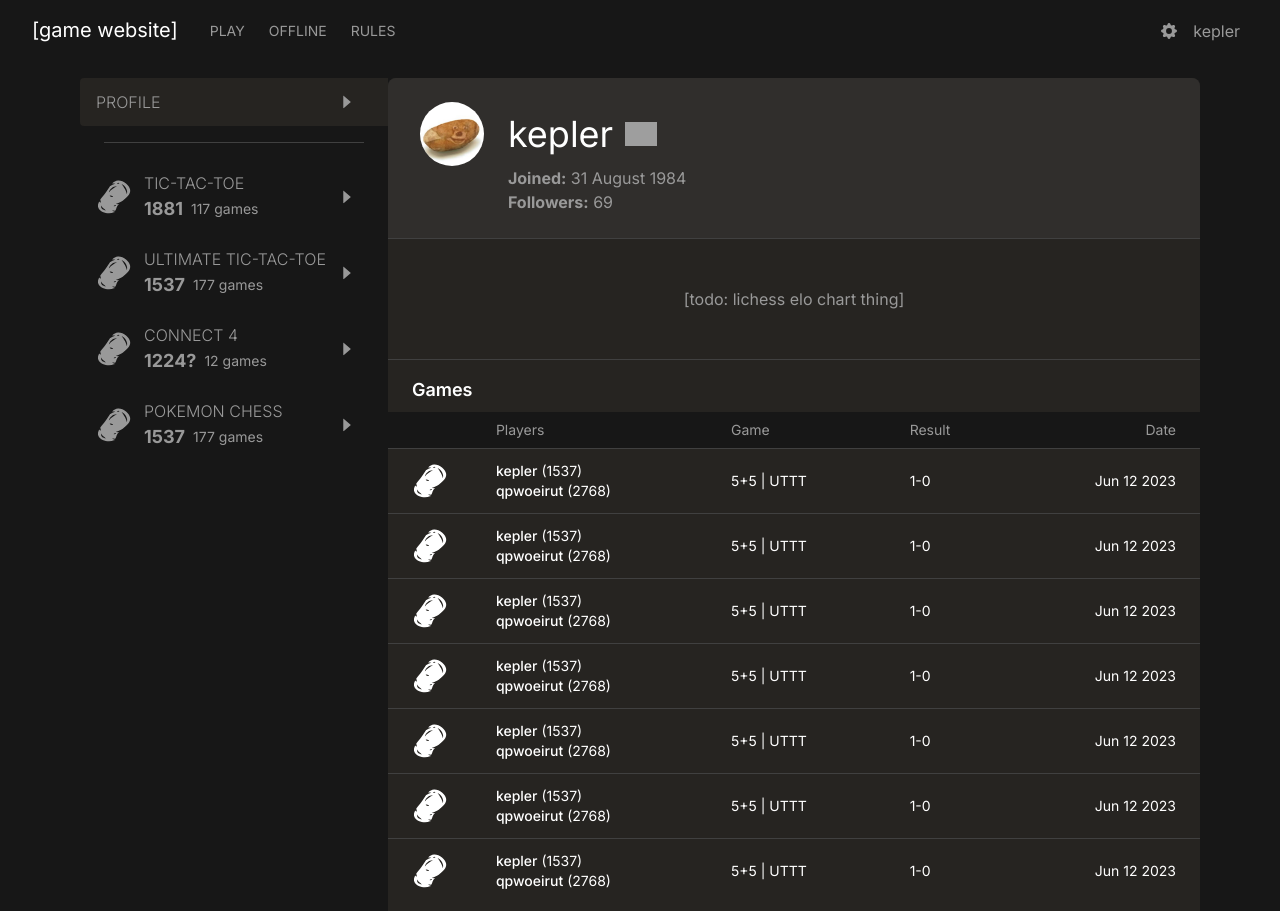
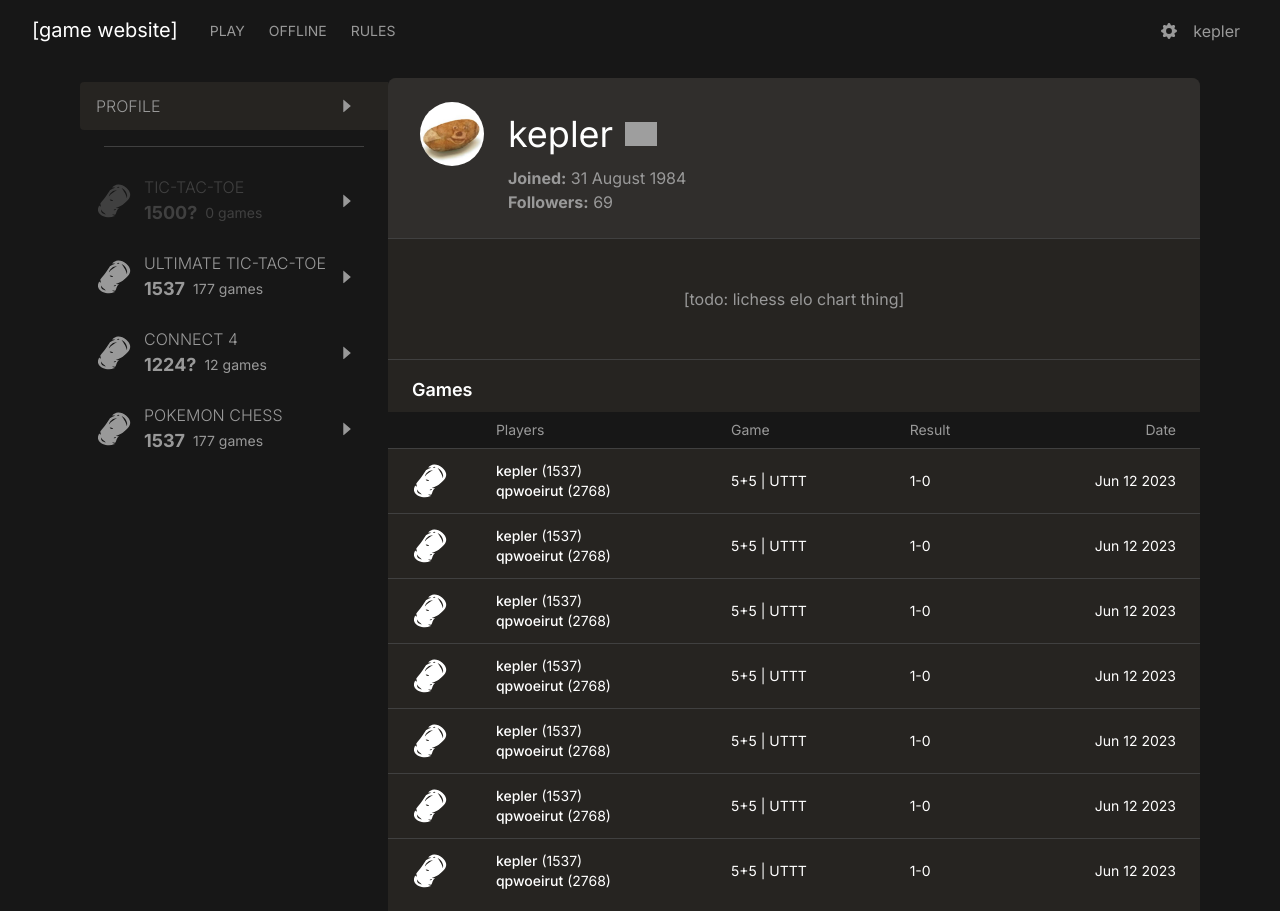
Before and after one commit to SVWEFSBRWHWBCOTSEID/SVWEFSBRWHWBCOTSEID.github.io, a Next.js app: page /profile in a window 1280 px wide. Built offline with nearby package versions, Linux system fonts and the light colour scheme; grey boxes are pictures that could not be loaded.

Commit message:
Gray out sidebar item if games = 0

```diff
--- a/app/profile/ProfileContent.tsx
+++ b/app/profile/ProfileContent.tsx
@@ -23,7 +23,7 @@ export default function ProfileContent() {
 }
 
 export const ratings = {
-    ttt: {rating: 1881, games: 117, provisional: false},
+    ttt: {rating: 1500, games: 0, provisional: true},
     uttt: {rating: 1537, games: 177, provisional: false},
     connectFour: {rating: 1224, games: 12, provisional: true},
     pokemonChess: {rating: 1537, games: 177, provisional: false}
--- a/app/profile/ProfileSidebar.tsx
+++ b/app/profile/ProfileSidebar.tsx
@@ -8,7 +8,7 @@ import {ratings, keyToName} from './ProfileContent';
 
 export default function ProfileSidebar() {
     return (
-        <Tab.List as="aside" className="flex flex-col">
+        <Tab.List as="aside" className="flex flex-col pt-1">
             {/* TODO: styling? */}
             <Tab className="group text-secondary flex gap-3 items-center hover:bg-content-secondary/50 ui-selected:bg-content rounded-l pl-4 pr-8 py-3 transition duration-150">
                 <h5 className="uppercase font-light text-left">Profile</h5>
--- a/app/profile/ProfileSidebarItem.tsx
+++ b/app/profile/ProfileSidebarItem.tsx
@@ -8,7 +8,7 @@ import {AiFillCaretRight} from 'react-icons/ai';
 type ProfileSidebarItemProps = {name: string, rating: number, games: number, provisional?: boolean}
 export default function ProfileSidebarItem(props: ProfileSidebarItemProps) {
     return (
-        <Tab className="group text-secondary flex gap-3 items-center hover:bg-content-secondary/50 ui-selected:bg-content rounded-l pl-4 pr-8 py-3 transition duration-150">
+        <Tab className={'group flex gap-3 items-center hover:bg-content-secondary/50 ui-selected:bg-content rounded-l pl-4 pr-8 py-3 transition duration-150 ' + (props.games ? 'text-secondary' : 'text-tertiary')}>
             {/* TODO: icon */}
             <GiPotato className="text-4xl group-hover:text-blue-500" />
             <div>
```
